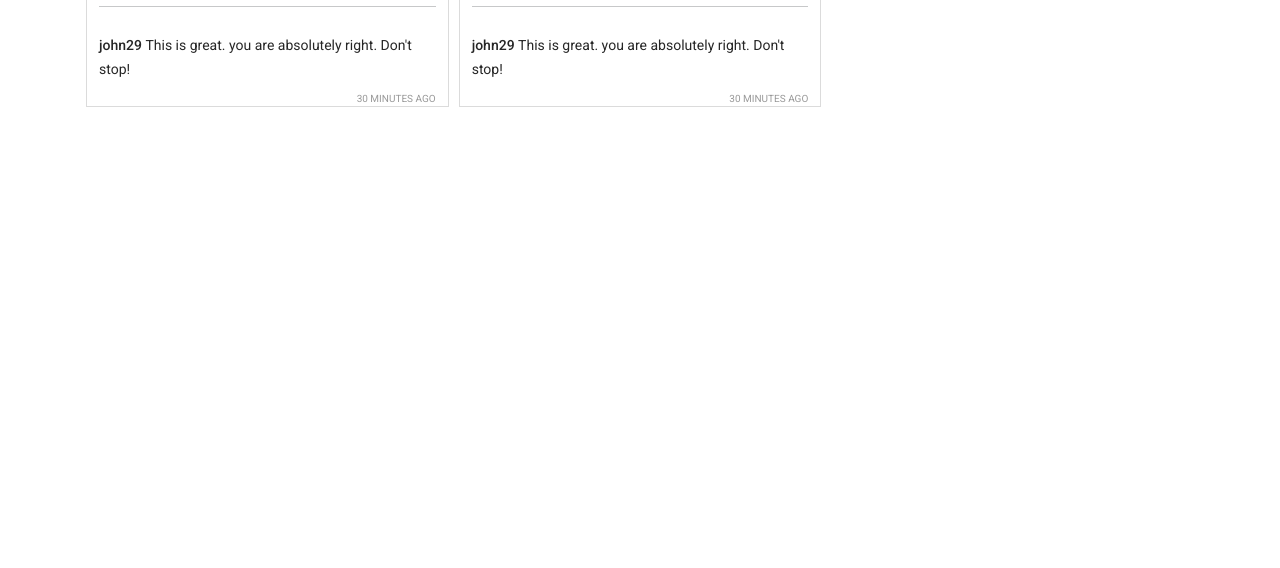
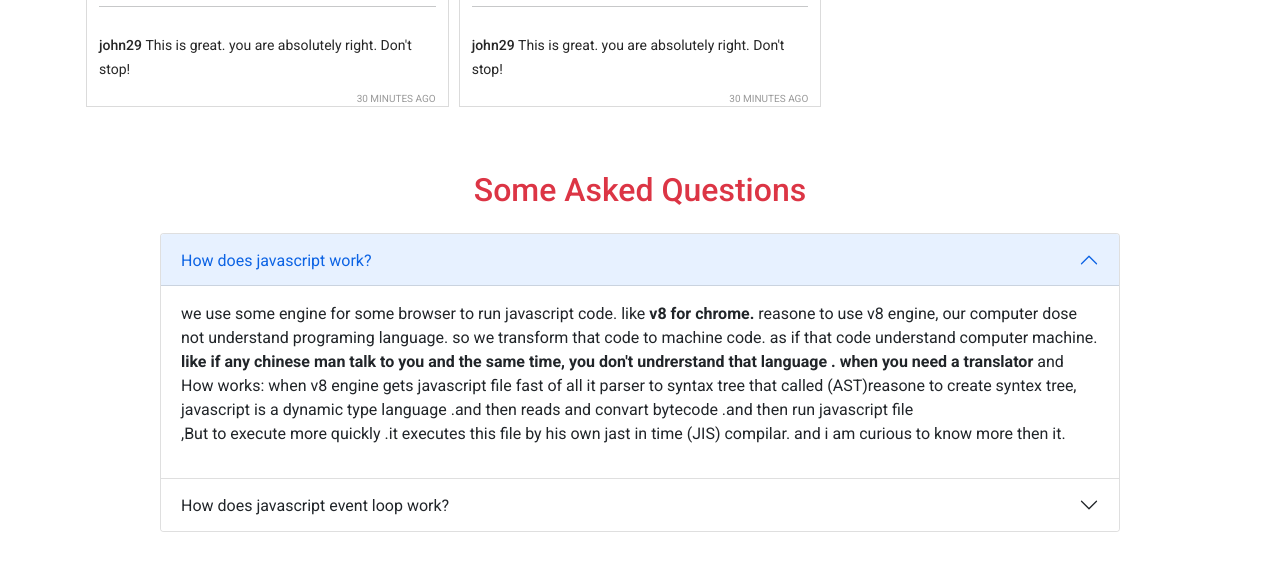
Before and after one commit to Safiul-Azam/insta-town-website, a plain HTML site: page index.html in a window 1280 px wide. Shown: the part 1425-1993 px from the top of the page. Before the commit the page ends 1548 px from the top, so only its background shows below. Drawn offline with nearby package versions, Linux system fonts and the light colour scheme.

Commit message:
asked questions add

```diff
--- a/index.html
+++ b/index.html
@@ -77,8 +77,43 @@
                 <h1>Reported posts</h1>
             </div>
         </main>
-        <footer></footer>
+        <section class="my-5 w-75 mx-auto">
+            <h2 class="text-center my-4 text-danger">Some Asked Questions</h2>
+            <div class="accordion" id="accordionExample">
+                <div class="accordion-item">
+                  <h2 class="accordion-header" id="headingOne">
+                    <button class="accordion-button" type="button" data-bs-toggle="collapse" data-bs-target="#collapseOne" aria-expanded="true" aria-controls="collapseOne">
+                        How does javascript work?
+                    </button>
+                  </h2>
+                  <div id="collapseOne" class="accordion-collapse collapse show" aria-labelledby="headingOne" data-bs-parent="#accordionExample">
+                    <div class="accordion-body">
+                      <p>
+                        we use some engine for some browser to run javascript code. like <strong>v8 for chrome.</strong> reasone to use v8 engine, our computer dose not understand programing language. so we transform that code to machine code. as if that code understand computer machine. <strong>like if any chinese man talk to you and the same time, you don't undrerstand that language . when you need a translator </strong> and How works: when v8 engine gets javascript file fast of all it parser to syntax tree that called (AST)reasone to create syntex tree, javascript is a dynamic type language .and then reads and convart bytecode .and then run javascript file <br> ,But to execute more quickly .it executes this file by his own jast in time (JIS) compilar. and i am curious to know more then it.
+                      </p>
+                    </div>
+                  </div>
+                </div>
+                <div class="accordion-item">
+                  <h2 class="accordion-header" id="headingTwo">
+                    <button class="accordion-button collapsed" type="button" data-bs-toggle="collapse" data-bs-target="#collapseTwo" aria-expanded="false" aria-controls="collapseTwo">
+                        How does javascript event loop work?
+                    </button>
+                  </h2>
+                  <div id="collapseTwo" class="accordion-collapse collapse" aria-labelledby="headingTwo" data-bs-parent="#accordionExample">
+                    <div class="accordion-body">
+                        <strong>javascript is a single thread language.</strong> <p>
+                            so when we call javascript function it gose to callstack and then execute one by one. when it is synchronous. but when it is asyncronous callstack gives it to web api or c++ api, And then from there it gose to callback queue. and callstack runs after function and when end run all code that stores in callstack. then event loop gives that asyncronous code to callstack and then executes that code .and the same time if there are fetch or async await or promise. thay go to microtask queue and event loop works with microtask queue before callback queue. and i am curious to know more then it.
+                        </p>
+                    </div>
+                  </div>
+                </div>
+              </div>
+        </section>
+        <footer>
 
+        </footer>
+        <script src="https://cdn.jsdelivr.net/npm/bootstrap@5.1.3/dist/js/bootstrap.bundle.min.js" integrity="sha384-ka7Sk0Gln4gmtz2MlQnikT1wXgYsOg+OMhuP+IlRH9sENBO0LRn5q+8nbTov4+1p" crossorigin="anonymous"></script>
         <!-- add javascript  file  -->
         <script src="./js/app.js"></script>
     </body>
```
